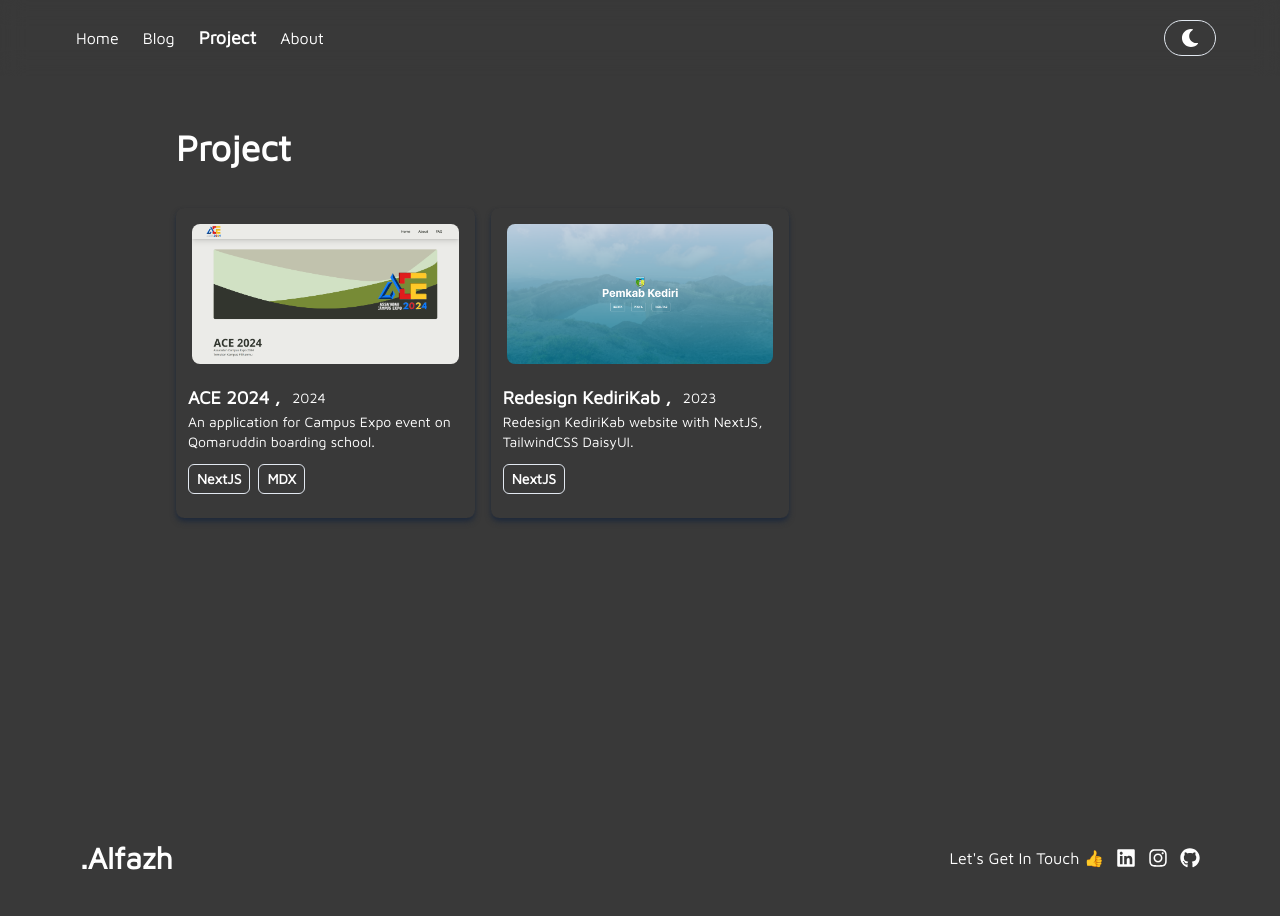
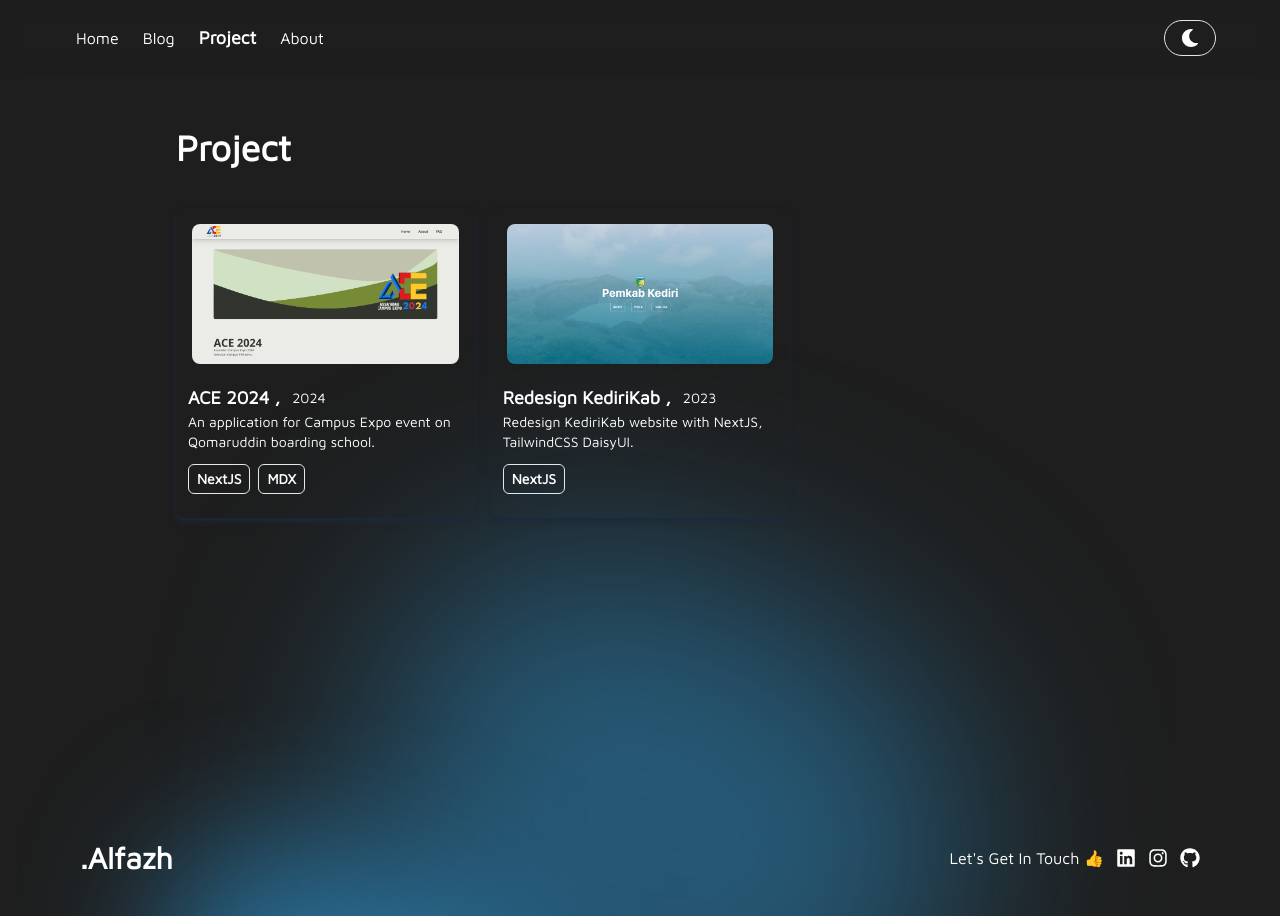
Before and after one commit to alfazh123/Alfazh, a Next.js app: page /project in a window 1280 px wide. Built offline with nearby package versions, Linux system fonts and the light colour scheme.

Commit message:
change color website and add fixed background

```diff
--- a/app/globals.css
+++ b/app/globals.css
@@ -4,27 +4,27 @@
 
 :root {
   --foreground-rgb: 50, 50, 50;
-  --background-start-rgb: 248, 243, 230;
-  --background-end-rgb: 248, 243, 230;
+  /* --background-start-rgb: 255, 255, 255;
+  --background-end-rgb: 255, 255, 255; */
 }
 
 .dark {
   --foreground-rgb: 255, 255, 255;
-  --background-start-rgb: 57, 57, 57;
-  --background-end-rgb: 57, 57, 57;
+  --background-start-rgb: 30, 30, 30;
+  --background-end-rgb: 30, 30, 30;
 }
 
 @media (prefers-color-scheme: dark) {
   :root {
     --foreground-rgb: 50, 50, 50;
-    --background-start-rgb: 248, 243, 230;
-    --background-end-rgb: 248, 243, 230;
+    /* --background-start-rgb: 255, 255, 255;
+    --background-end-rgb: 255, 255, 255; */
   }
 
   .dark {
     --foreground-rgb: 255, 255, 255;
-    --background-start-rgb: 57, 57, 57;
-    --background-end-rgb: 57, 57, 57;
+    --background-start-rgb: 30, 30, 30;
+    --background-end-rgb: 30, 30, 30;
   }
 }
 
--- a/app/layout.tsx
+++ b/app/layout.tsx
@@ -33,9 +33,13 @@ export default function RootLayout({
     children: React.ReactNode;
 }) {
     return (
-        <html lang="en" className="relative lg:max-w-[1600px] mx-auto">
+        <html
+            lang="en"
+            className="relative lg:max-w-[1600px] mx-auto bg-scroll bg-no-repeat bg-right"
+        >
             <body
-                className={`transition-all ease-linear duration-300 ${mavenPro.className}`}
+                style={{ backgroundImage: "url(/bg.svg)" }}
+                className={`transition-all bg-opacity-100 ease-linear duration-300 ${mavenPro.className} bg-fixed bg-no-repeat bg-right bg-opacity-10`}
             >
                 <Navbar />
                 <main className="pb-20 mx-auto lg:w-3/4 md:w-5/6 w-11/12 justify-center items-center min-h-screen">
--- a/tailwind.config.ts
+++ b/tailwind.config.ts
@@ -37,6 +37,8 @@ const config: Config = {
             sand: "#DFD8BC",
             sand100: "#f8f3e6",
             sand200: "#eae6d9",
+            white: "#ffffff",
+            black: "#000000",
         },
     },
     plugins: [require("@tailwindcss/typography")],
```
Also changed, not shown: public/bg.png (added), public/bg.svg (added).
